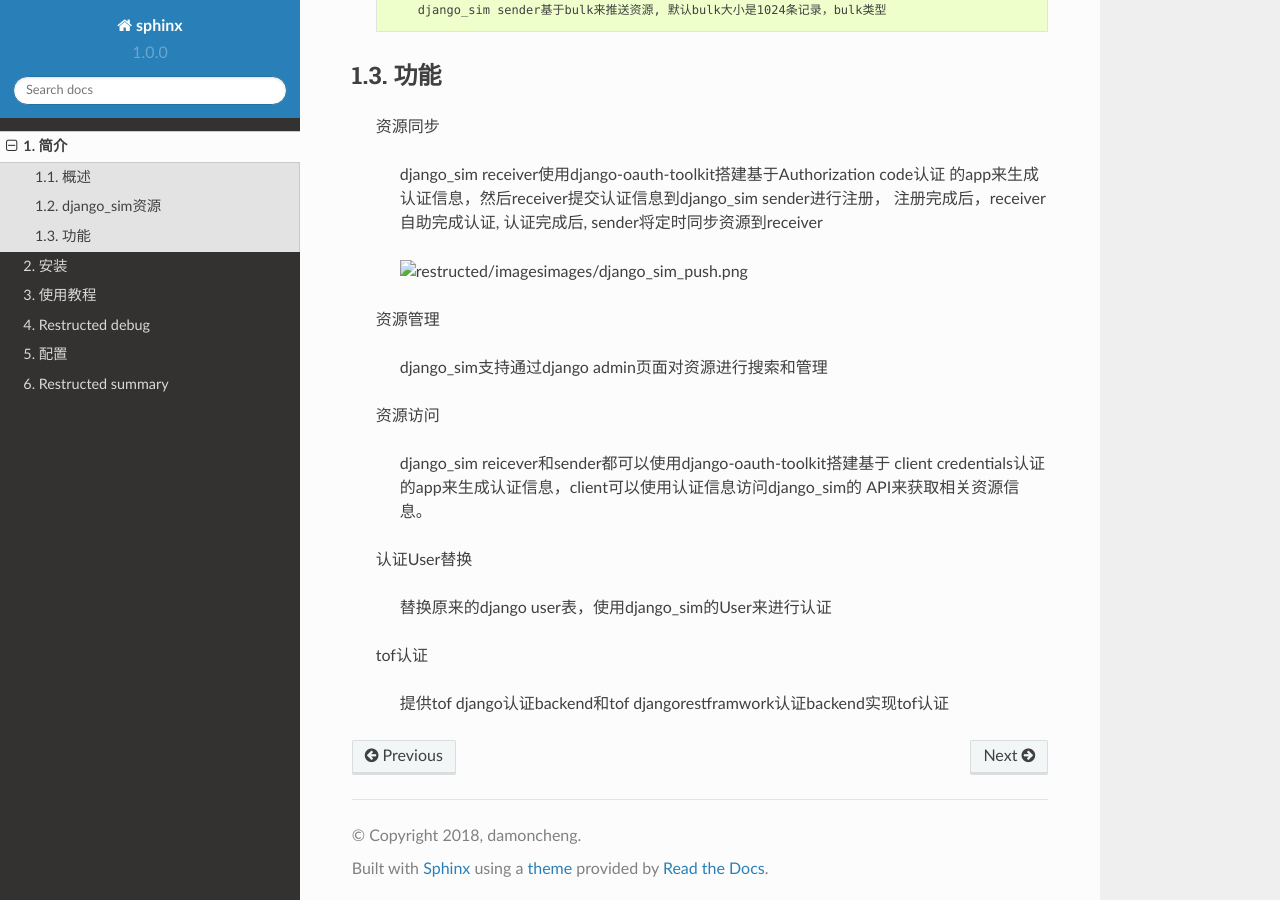
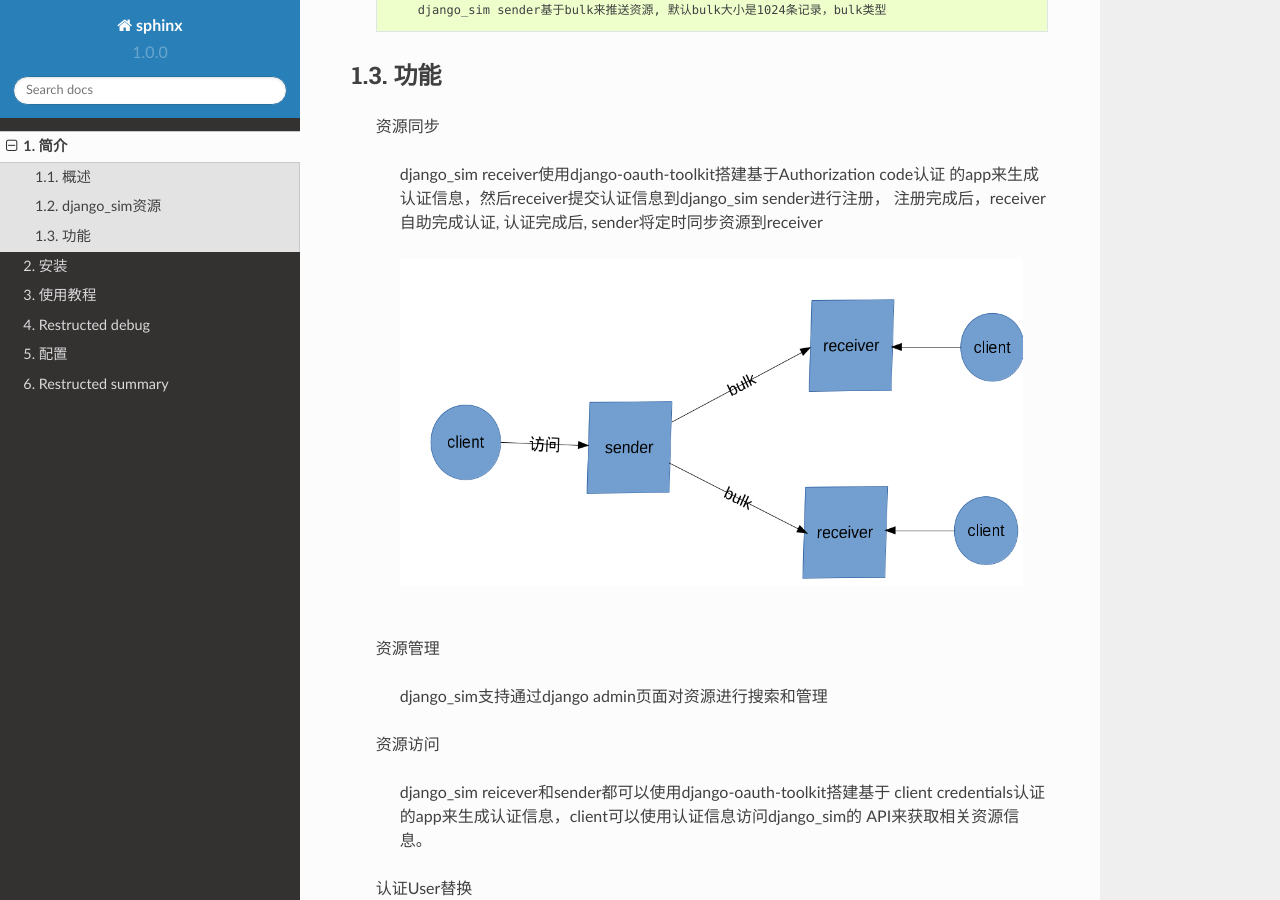
Before and after one commit to damoncheng/Sphinx, a Sphinx documentation site: the page built from source/restructed/django_sim_introdution.rst, in a window 1280 px wide and 900 px high, scrolled down 817 px. Built offline with Sphinx 7.4.7 and the Read the Docs theme 2.0.0, drawn with Linux system fonts in a browser that asks for light colours.

Commit message:
django_sim image

```diff
--- a/source/restructed/django_sim_introdution.rst
+++ b/source/restructed/django_sim_introdution.rst
@@ -48,7 +48,7 @@ django_sim资源
         的app来生成认证信息，然后receiver提交认证信息到django_sim sender进行注册，
         注册完成后，receiver自助完成认证, 认证完成后, sender将定时同步资源到receiver
 
-        .. image:: images images/django_sim_push.png
+        .. image:: images/django_sim_push.png
 
     资源管理
 
```
Also changed, not shown: 1 other file.
